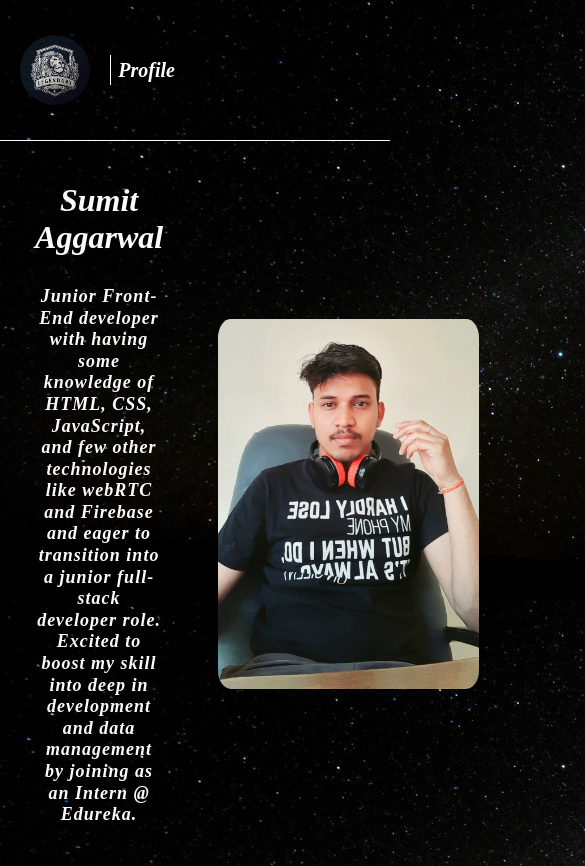
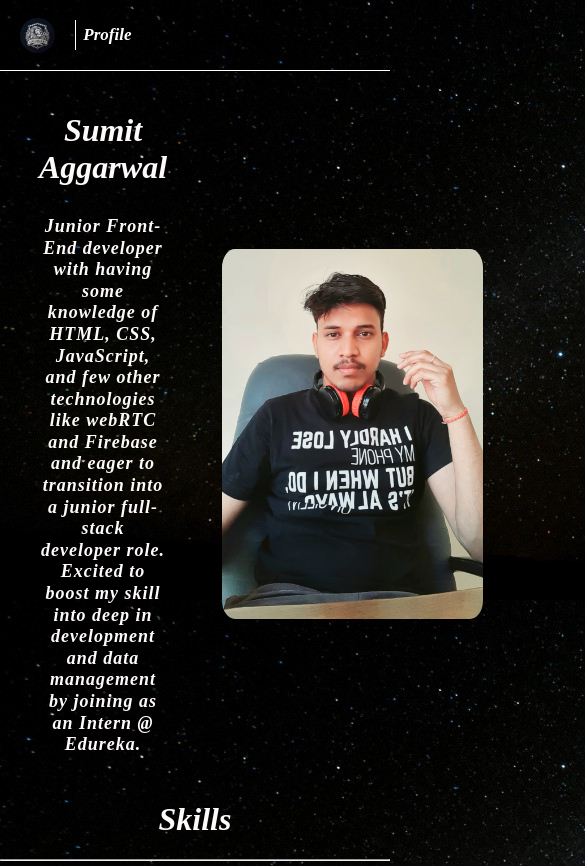
Before and after one commit to sam5102/my_portfolio, a plain HTML site: page index.html in a window 390 px wide. Shown: the top 866 px of the page, 585 px wide, since content can reach past the window. Drawn offline with Linux system fonts and the light colour scheme.

Commit message:
desktop version

```diff
--- a/index.css
+++ b/index.css
@@ -147,38 +147,10 @@ p {
 
 /* not worked yet */
 
-@media only screen and (max-width: 800px) {
+@media only screen and (max-device-width: 480px) {
 
-    .header {
-        height: 140px;
+p {
+        font-size: 50px;
     }
 
-        .logo {
-            height: 70px;
-            width: 70px;
-            border-radius: 50%;
-            margin-left: 5%;
-        }
-
-        .my-profile {
-            margin-left: 2%;
-            color: white;
-            font-size: 20px;
-            font-style: italic;
-            font-weight: 600;
-            font-family: none;
-        }
-
-        .profile {
-            width: 82%;
-        }
-
-    .html_logo, .css_logo, .reactjs_logo, .firebase_logo {
-        width: 140px;
-        height: 140px;
-    }
-
-    p {
-        font-size: 19px;
-    }
 }
```
Also changed, not shown: index.html (+1 -0 lines).
